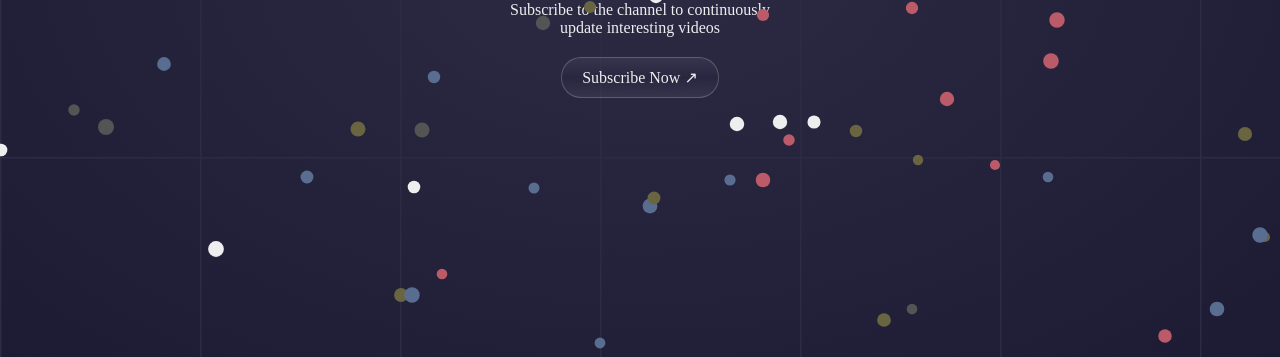
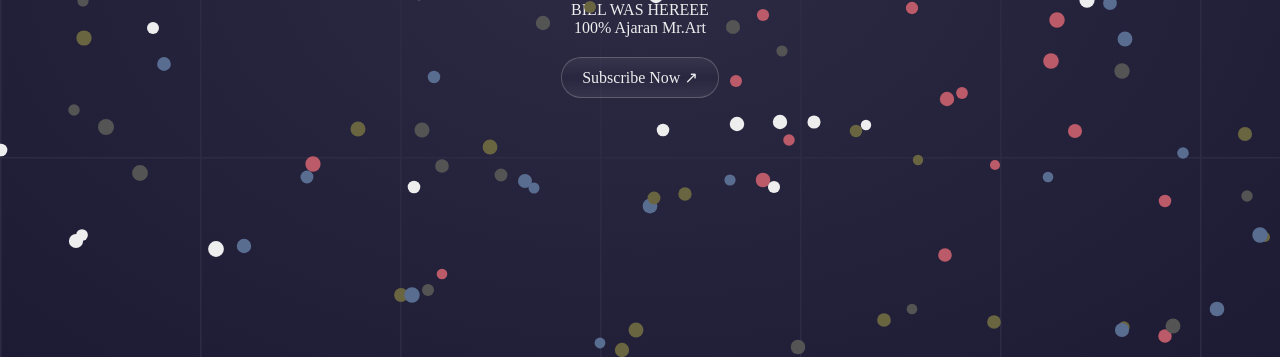
Before and after one commit to Svokzik/mycoding-3, a plain HTML site: page index.html in a window 1280 px wide. Shown: the part 443-800 px from the top of the page. Drawn offline with Linux system fonts and the light colour scheme.

Commit message:
index.html

```diff
--- a/index.html
+++ b/index.html
@@ -130,8 +130,8 @@ h1.right{
                 <h1 class="right">Mr. Ligma</h1>
             </div>
             <h4>
-                Subscribe to the channel to continuously
-                <br>update interesting videos
+                BILL WAS HEREEE
+                <br>100% Ajaran Mr.Art
             </h4>
             <button>Subscribe Now &#8599</button>
 
@@ -151,7 +151,7 @@ canvas.height = canvas.offsetHeight;
 const ctx = canvas.getContext('2d');
 let dots = [];
 const arrayColors = ['#eee', '#545454', '#596d91', '#bb5a68', '#696541'];
-for (let index = 0; index < 100; index++) {
+for (let index = 0; index < 200; index++) {
     dots.push({
         x:  Math.floor(Math.random() * canvas.width),
         y:  Math.floor(Math.random() * canvas.height),
```
